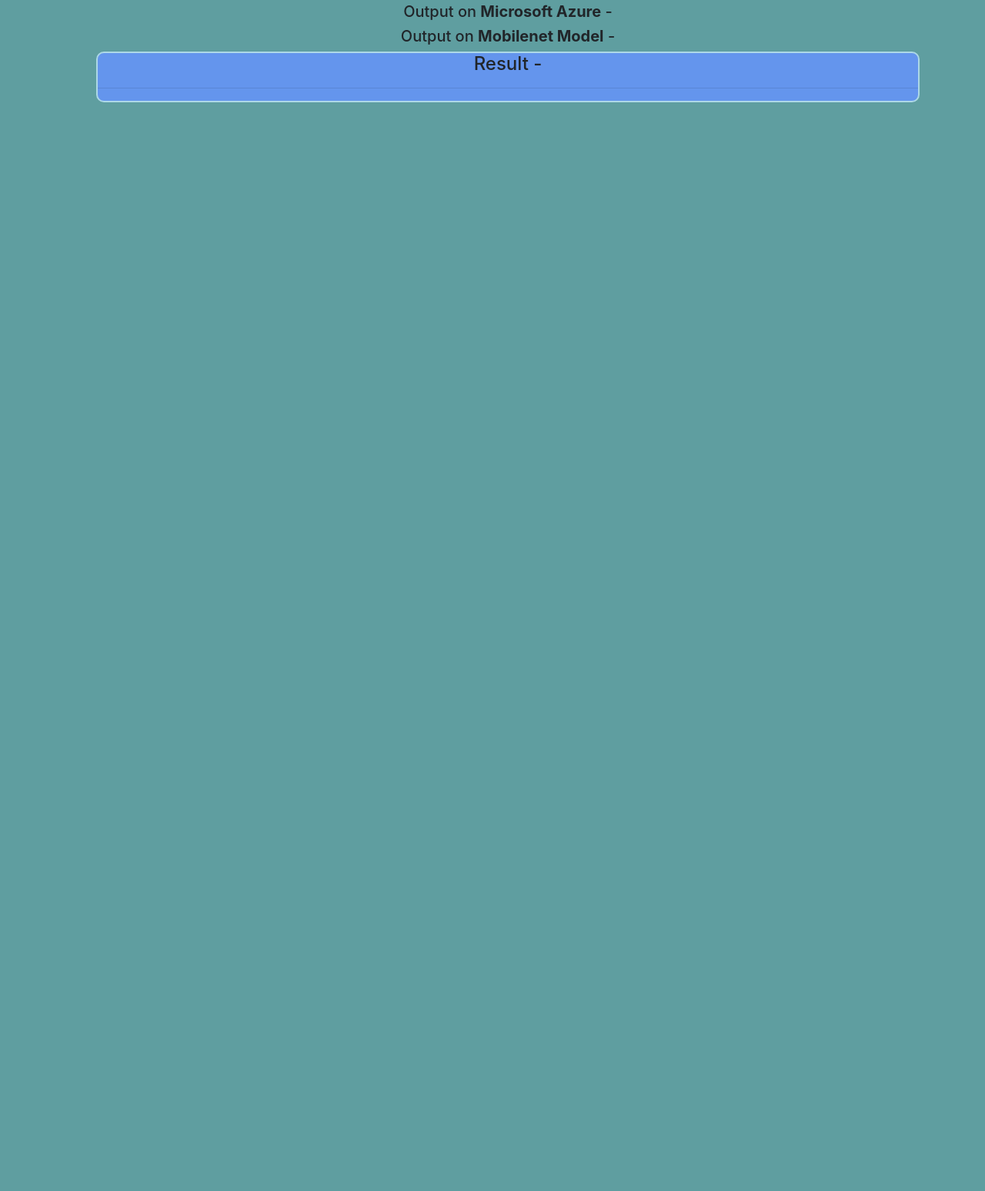
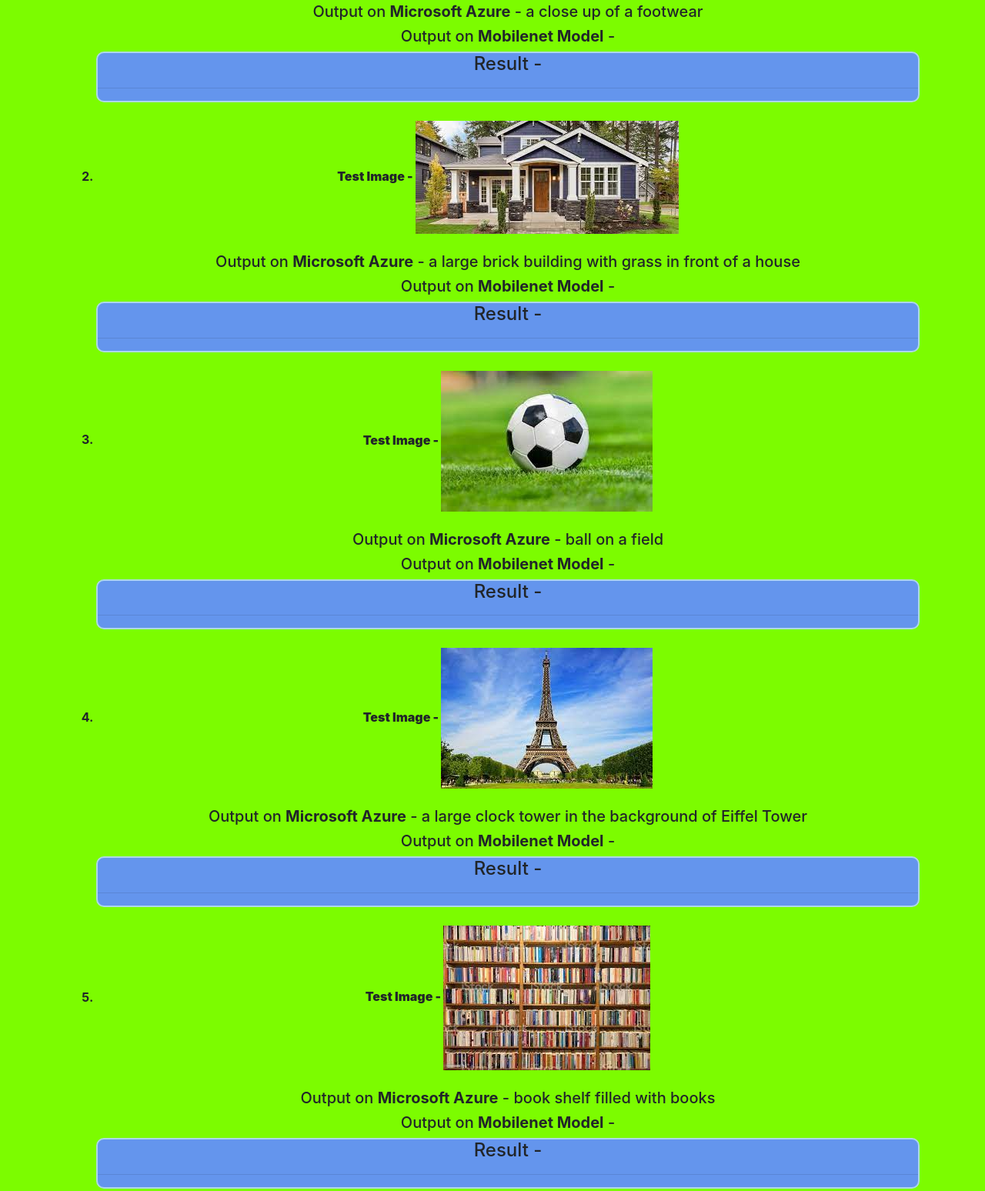
Before and after one commit to TanRaj1901/ADV-111, a plain HTML site: page index.html in a window 1280 px wide. Shown: the part 811-2359 px from the top of the page at 77% size. Before the commit the page ends 984 px from the top, so only its background shows below. Drawn offline with nearby package versions, Linux system fonts and the light colour scheme.

Commit message:
Add files via upload

```diff
--- a/index.html
+++ b/index.html
@@ -27,13 +27,91 @@
                         </li>
                         <br>
                         <h5>Output on <b>Microsoft Azure</b> -
-                            <span> </span>
+                            <span>a close up of a footwear</span>
+                        </h5>
+                        <h5>Output on <b>Mobilenet Model</b> -
+                            <span></span>
+                        </h5>
+
+                        <div class="mini_result">
+                            <h4>Result - </h4>
+                            <hr>
+                            <h4> </h4>
+                        </div>
+                    </div>
+                    <br>
+                    <div class="text_images_and_results">
+                        <li>
+                            <b>Test Image - </b><img src="download.jfif" class="img-responsive">
+                        </li>
+                        <br>
+                        <h5>Output on <b>Microsoft Azure</b> -
+                            <span>a large brick building with grass in front of a house</span>
                         </h5>
                         <h5>Output on <b>Mobilenet Model</b> -
                             <span> </span>
                         </h5>
 
-                        <div class="bob3">
+
+                        <div class="mini_result">
+                            <h4>Result - </h4>
+                            <hr>
+                            <h4> </h4>
+                        </div>
+                    </div>
+                    <br>
+                    <div class="text_images_and_results">
+                        <li>
+                            <b>Test Image - </b><img src="football.jfif" class="img-responsive">
+                        </li>
+                        <br>
+                        <h5>Output on <b>Microsoft Azure</b> -
+                            <span>ball on a field</span>
+                        </h5>
+                        <h5>Output on <b>Mobilenet Model</b> -
+                            <span> </span>
+                        </h5>
+
+
+                        <div class="mini_result">
+                            <h4>Result - </h4>
+                            <hr>
+                            <h4> </h4>
+                        </div>
+                    </div>
+                    <br>
+                    <div class="text_images_and_results">
+                        <li>
+                            <b>Test Image - </b><img src="eiffel tower.jfif" class="img-responsive">
+                        </li>
+                        <br>
+                        <h5>Output on <b>Microsoft Azure</b> -
+                            <span>a large clock tower in the background of Eiffel Tower</span>
+                        </h5>
+                        <h5>Output on <b>Mobilenet Model</b> -
+                            <span> </span>
+                        </h5>
+                        <div class="mini_result">
+                            <h4>Result - </h4>
+                            <hr>
+                            <h4> </h4>
+                        </div>
+                    </div>
+                    <br>
+                    <div class="text_images_and_results">
+                        <li>
+                            <b>Test Image - </b><img src="bookshelf.jfif" class="img-responsive">
+                        </li>
+                        <br>
+                        <h5>Output on <b>Microsoft Azure</b> -
+                            <span>book shelf filled with books</span>
+                        </h5>
+                        <h5>Output on <b>Mobilenet Model</b> -
+                            <span> </span>
+                        </h5>
+
+
+                        <div class="mini_result">
                             <h4>Result - </h4>
                             <hr>
                             <h4> </h4>
--- a/style.css
+++ b/style.css
@@ -1,5 +1,5 @@
 body{
-    background-color: cadetblue;
+    background-color: lawngreen;
 }
 
 .jumbotron{
@@ -7,11 +7,15 @@ body{
 }
 
 .text_images_and_results{
-    box-shadow: 5px 5px 18px solid;
+    box-shadow: 5px 5px 20px solid gray;
 }
 
-.bob3{
+.mini_result{
     background-color: cornflowerblue;
     border: lightblue 2px solid;
     border-radius: 10px;
 }
+
+li {
+    font-weight: bold;
+}
```
Also changed, not shown: bookshelf.jfif (added), download.jfif (added), eiffel tower.jfif (added), football.jfif (added).
